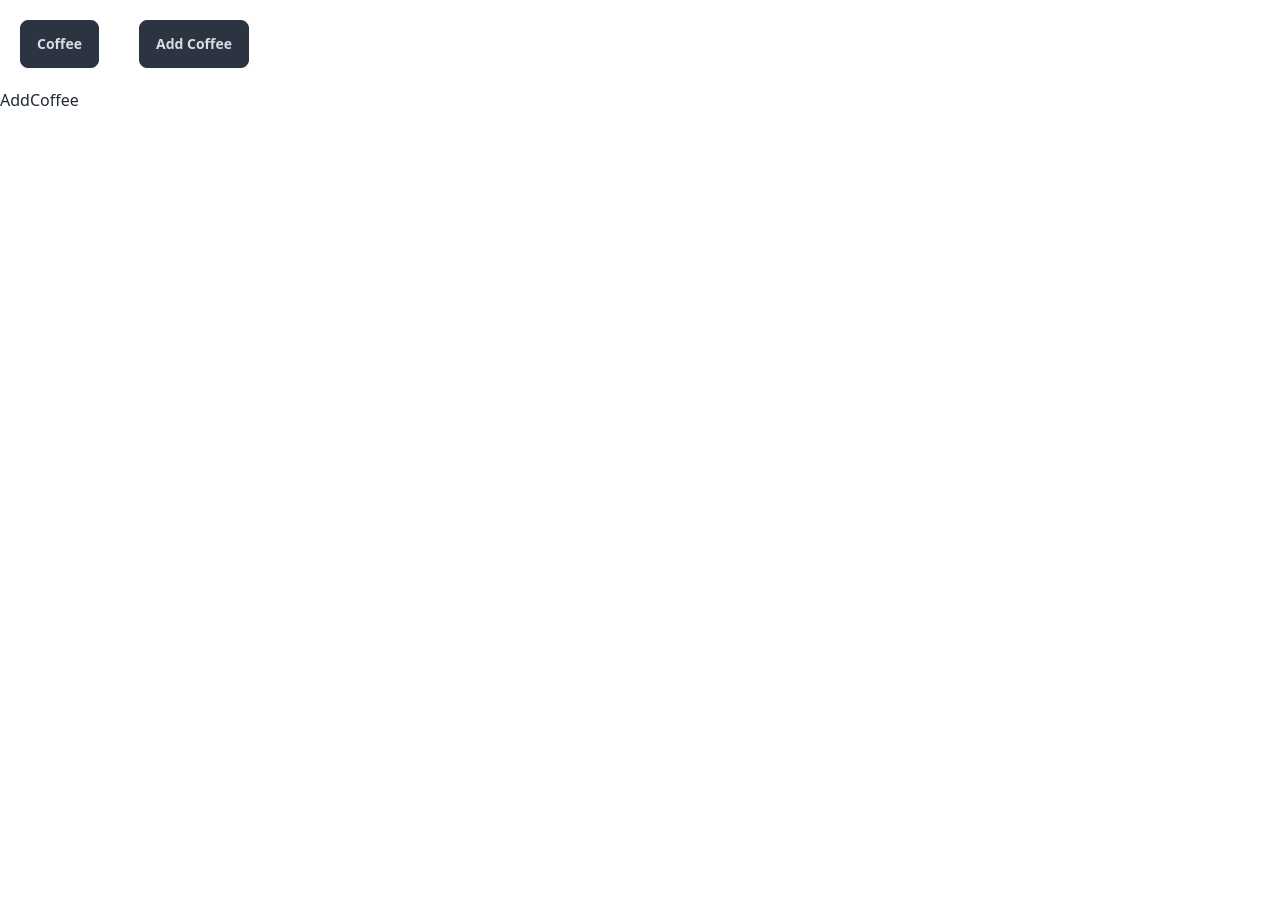
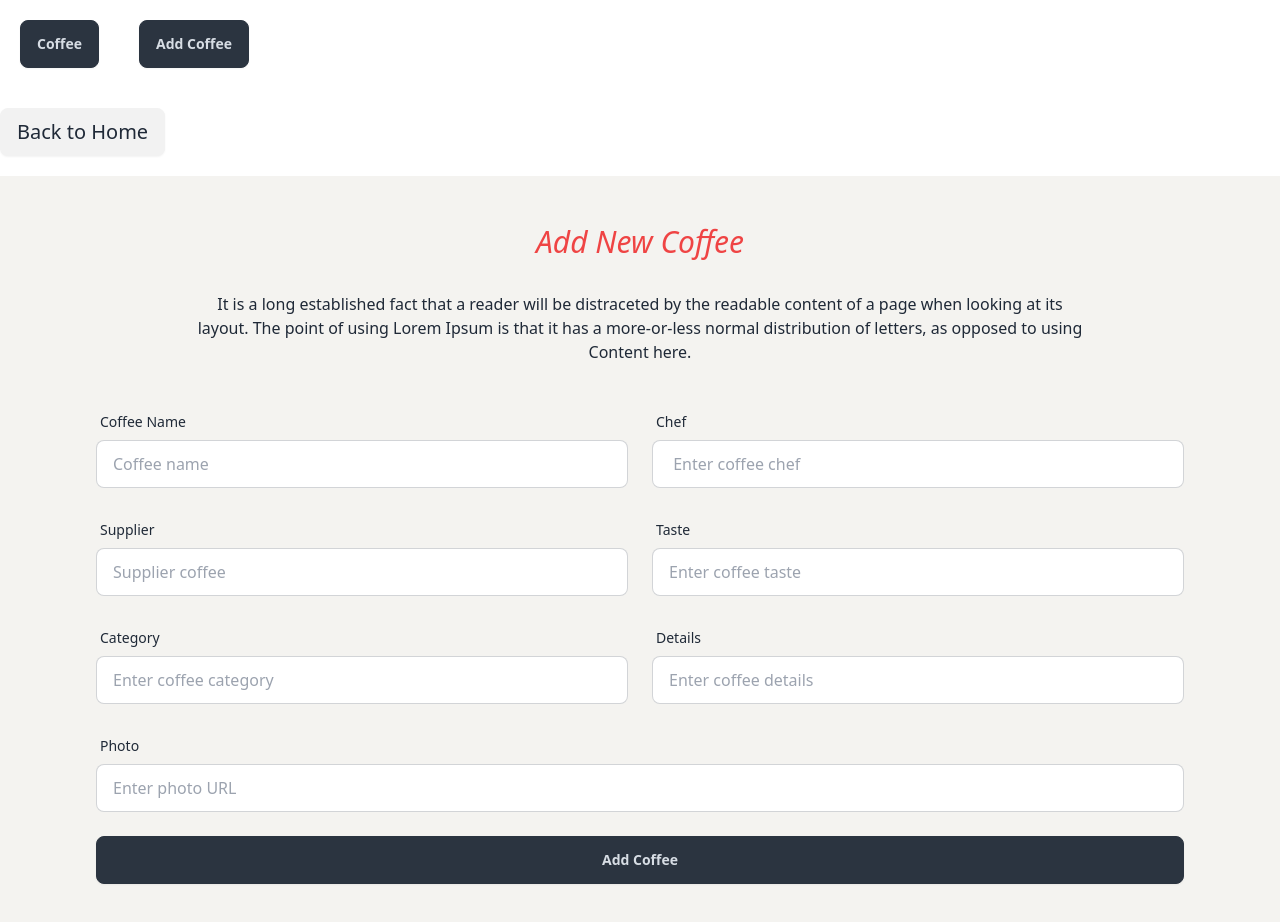
Before and after one commit to ahshobuj1/coffee-store-espresso-emporium-client, a React (Vite) app: page /add-coffee in a window 1280 px wide. Shown: the top 922 px of the page. Before the commit the page ends 800 px from the top, so only its background shows below. Built offline with nearby package versions, Linux system fonts and the light colour scheme.

Commit message:
create AddNewCoffee form and get value, then create a POST request

```diff
--- a/src/App.jsx
+++ b/src/App.jsx
@@ -1,8 +1,8 @@
-import {Link, NavLink, Outlet} from 'react-router-dom';
+import {NavLink, Outlet} from 'react-router-dom';
 
 function App() {
     return (
-        <>
+        <div className="max-w-7xl mx-auto">
             <div className="flex p-5 space-x-10">
                 <NavLink to="/coffees" className="btn btn-neutral">
                     Coffee
@@ -12,7 +12,7 @@ function App() {
                 </NavLink>
             </div>
             <Outlet />
-        </>
+        </div>
     );
 }
 
--- a/src/components/AddCoffee/AddCoffee.jsx
+++ b/src/components/AddCoffee/AddCoffee.jsx
@@ -1,5 +1,175 @@
+import {Link} from 'react-router-dom';
+
 const AddCoffee = () => {
-    return <div>AddCoffee</div>;
+    const handleNewCoffee = (e) => {
+        e.preventDefault();
+        const form = e.target;
+        const name = form.name.value;
+        const chef = form.chef.value;
+        const supplier = form.supplier.value;
+        const taste = form.taste.value;
+        const category = form.category.value;
+        const details = form.details.value;
+        const photo = form.photo.value;
+        const newCoffeeUpdate = {
+            name,
+            chef,
+            supplier,
+            taste,
+            category,
+            details,
+            photo,
+        };
+        console.log(newCoffeeUpdate);
+
+        fetch('http://localhost:5000/coffees', {
+            method: 'POST',
+            headers: {'content-type': 'application/json'},
+            body: JSON.stringify(newCoffeeUpdate),
+        })
+            .then((res) => res.json())
+            .then((data) => {
+                console.log(data);
+            });
+    };
+
+    return (
+        <section>
+            <Link to="/" className="text-xl font-medium btn my-5">
+                Back to Home
+            </Link>
+
+            <div className="bg-[#F4F3F0] p-5 md:px-24 md:py-12">
+                <div className="text-center space-y-8 mb-10">
+                    <h1 className="text-3xl text-bold italic text-red-500">
+                        Add New Coffee
+                    </h1>
+                    <p className="md:px-24">
+                        It is a long established fact that a reader will be
+                        distraceted by the readable content of a page when
+                        looking at its layout. The point of using Lorem Ipsum is
+                        that it has a more-or-less normal distribution of
+                        letters, as opposed to using Content here.
+                    </p>
+                </div>
+
+                <form onSubmit={handleNewCoffee}>
+                    <div className="grid md:grid-cols-2 gap-6  ">
+                        <div>
+                            <label className="form-control w-full ">
+                                <div className="label">
+                                    <span className="label-text">
+                                        Coffee Name
+                                    </span>
+                                </div>
+                                <input
+                                    name="name"
+                                    type="text"
+                                    placeholder="Coffee name"
+                                    className="input input-bordered w-full "
+                                    required
+                                />
+                            </label>
+                        </div>
+                        <div>
+                            <label className="form-control w-full ">
+                                <div className="label">
+                                    <span className="label-text">Chef</span>
+                                </div>
+                                <input
+                                    name="chef"
+                                    type="text"
+                                    placeholder=" Enter coffee chef"
+                                    className="input input-bordered w-full "
+                                    required
+                                />
+                            </label>
+                        </div>
+                        <div>
+                            <label className="form-control w-full ">
+                                <div className="label">
+                                    <span className="label-text">Supplier</span>
+                                </div>
+                                <input
+                                    name="supplier"
+                                    type="text"
+                                    placeholder="Supplier coffee"
+                                    className="input input-bordered w-full "
+                                    required
+                                />
+                            </label>
+                        </div>
+                        <div>
+                            <label className="form-control w-full ">
+                                <div className="label">
+                                    <span className="label-text">Taste</span>
+                                </div>
+                                <input
+                                    name="taste"
+                                    type="text"
+                                    placeholder="Enter coffee taste"
+                                    className="input input-bordered w-full "
+                                    required
+                                />
+                            </label>
+                        </div>
+                        <div>
+                            <label className="form-control w-full ">
+                                <div className="label">
+                                    <span className="label-text">Category</span>
+                                </div>
+                                <input
+                                    name="category"
+                                    type="text"
+                                    placeholder="Enter coffee category"
+                                    className="input input-bordered w-full "
+                                    required
+                                />
+                            </label>
+                        </div>
+                        <div>
+                            <label className="form-control w-full ">
+                                <div className="label">
+                                    <span className="label-text">Details</span>
+                                </div>
+                                <input
+                                    name="details"
+                                    type="text"
+                                    placeholder="Enter coffee details"
+                                    className="input input-bordered w-full "
+                                    required
+                                />
+                            </label>
+                        </div>
+                        <div className="md:col-span-2">
+                            <label className="form-control w-full ">
+                                <div className="label">
+                                    <span className="label-text">Photo</span>
+                                </div>
+                                <input
+                                    name="photo"
+                                    type="text"
+                                    placeholder="Enter photo URL"
+                                    className="input input-bordered w-full "
+                                    required
+                                />
+                            </label>
+                        </div>
+                        <div className="md:col-span-2">
+                            <label className="form-control w-full ">
+                                <input
+                                    type="submit"
+                                    value="Add Coffee"
+                                    className="w-full btn btn-neutral"
+                                    required
+                                />
+                            </label>
+                        </div>
+                    </div>
+                </form>
+            </div>
+        </section>
+    );
 };
 
 export default AddCoffee;
```
